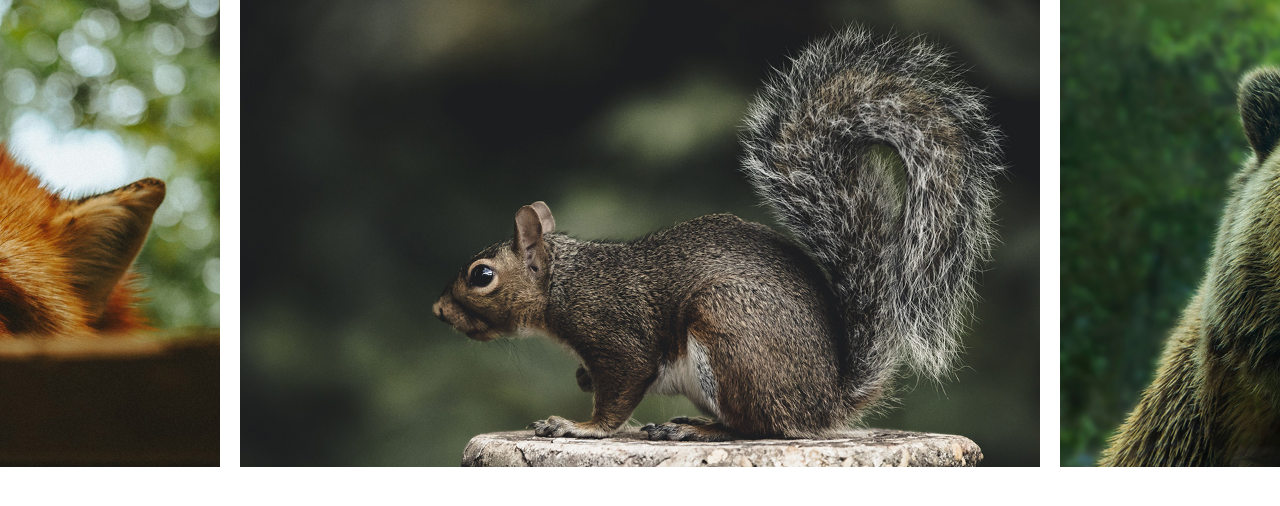
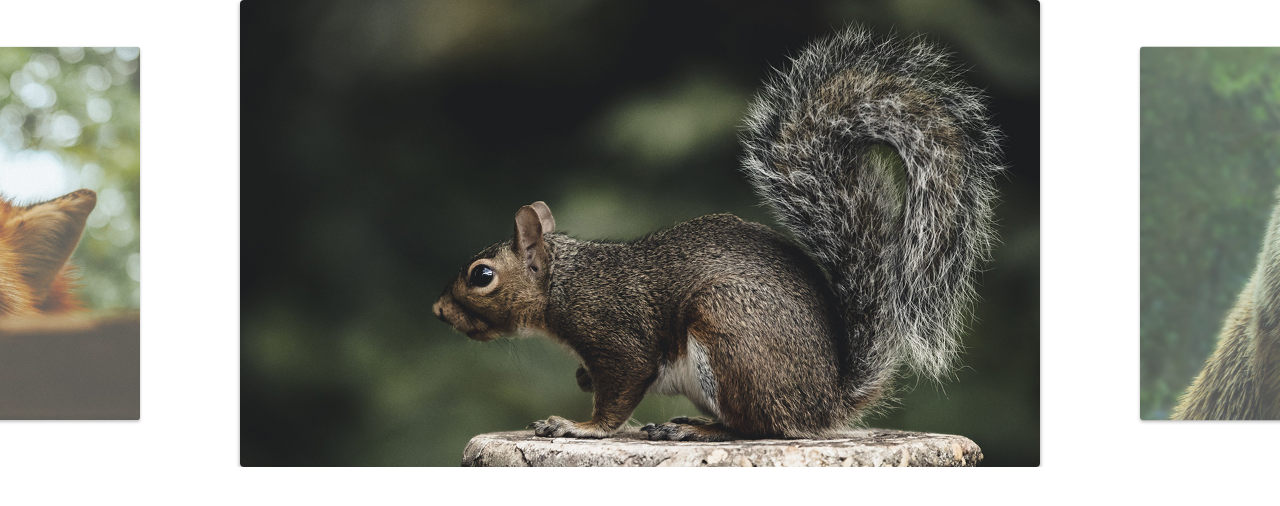
Before and after one commit to nicolasKormann/animais-slide, a plain HTML site: page index.html in a window 1280 px wide. Drawn offline with Linux system fonts and the light colour scheme.

Commit message:
Add class active and adjust resize

```diff
--- a/css/style.css
+++ b/css/style.css
@@ -20,8 +20,24 @@ img {
   padding-inline: 20px;
 }
 
+.slide:hover {
+  will-change: transform;
+}
+
 .slide li {
   flex-shrink: 0;
   width: 80vw;
   max-width: 800px;
+
+  border-radius: 4px;
+  overflow: hidden;
+  box-shadow: 0 2px 4px rgba(0, 0, 0, 0.4);
+  opacity: 0.7;
+  transform: scale(0.8);
+  transition: 600ms;
 }
+
+.slide li.active {
+  opacity: 1;
+  transform: scale(1);
+}
--- a/js/slide.js
+++ b/js/slide.js
@@ -1,12 +1,14 @@
+import debounce from "./debounce.js";
 export default class Slide {
   constructor(slide, wrapper) {
     this.slide = document.querySelector(slide);
     this.wrapper = document.querySelector(wrapper);
-    this.dist = {
+    (this.dist = {
       finalPosition: 0,
       startX: 0,
       movement: 0,
-    };
+    }),
+      (this.activeClass = "active");
   }
 
   transition(active) {
@@ -72,12 +74,6 @@ export default class Slide {
     document.documentElement.addEventListener("touchend", this.onEnd);
   }
 
-  bindEvents() {
-    this.onStart = this.onStart.bind(this);
-    this.onMove = this.onMove.bind(this);
-    this.onEnd = this.onEnd.bind(this);
-  }
-
   // Slides config
 
   slidePosition(slide) {
@@ -109,6 +105,14 @@ export default class Slide {
     this.moveSlide(-activeSlide.position);
     this.slidesIndexNav(index);
     this.dist.finalPosition = -activeSlide.position;
+    this.changeActiveClass();
+  }
+
+  changeActiveClass() {
+    this.slideArray.forEach((item) => {
+      item.element.classList.remove(this.activeClass);
+    });
+    this.slideArray[this.index.active].element.classList.add(this.activeClass);
   }
 
   activePrevSlide() {
@@ -123,11 +127,30 @@ export default class Slide {
     }
   }
 
+  onResize() {
+    setTimeout(() => {
+      this.slidesConfig();
+      this.changeSlide(this.index.active);
+    }, 700);
+  }
+
+  addResizeEvent() {
+    window.addEventListener("resize", this.onResize);
+  }
+
+  bindEvents() {
+    this.onStart = this.onStart.bind(this);
+    this.onMove = this.onMove.bind(this);
+    this.onEnd = this.onEnd.bind(this);
+    this.onResize = debounce(this.onResize.bind(this), 200);
+  }
+
   init() {
     this.bindEvents();
     this.transition(true);
     this.addSlideEvents();
     this.slidesConfig();
+    this.addResizeEvent();
     return this;
   }
 }
```
